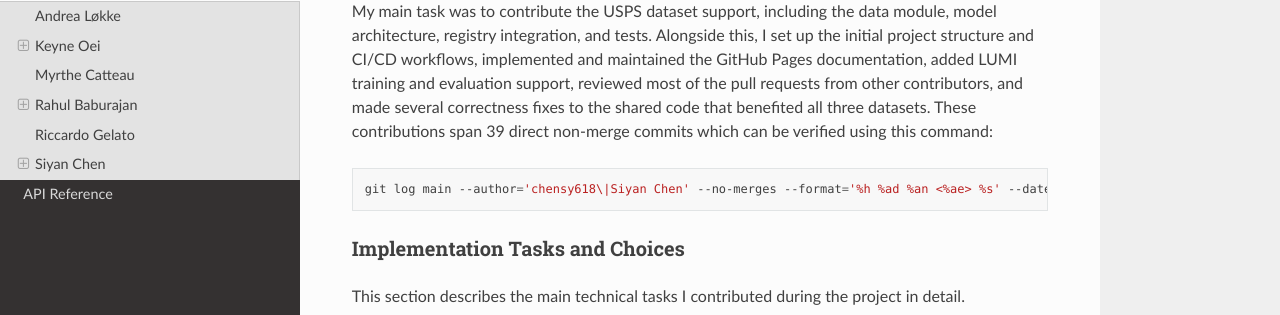
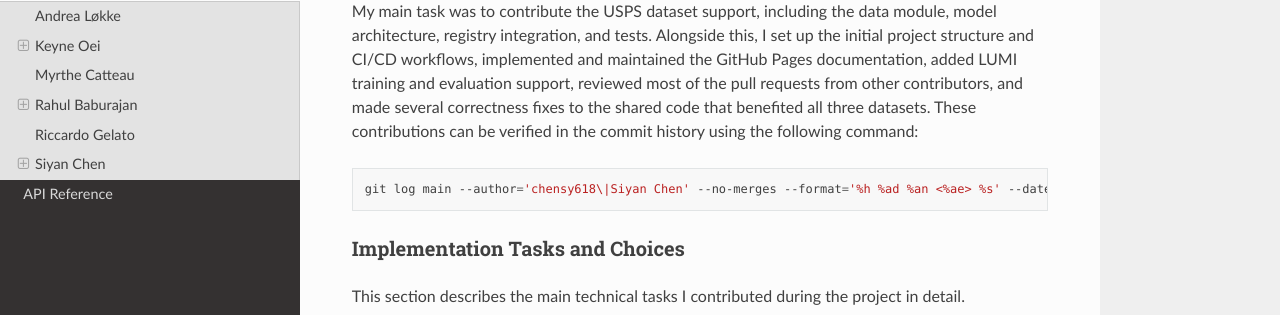
Before and after one commit to FYS-8805-Collaborative-Coding/Collaborative-Coding-Exam, a Sphinx documentation site: the page built from doc/individual.md, in a window 1280 px wide and 900 px high, scrolled down 7326 px. Shown: the part 256-571 px from the top of the window. Built offline with Sphinx 7.4.7 and the Read the Docs theme 3.1.0, drawn with Linux system fonts in a browser that asks for light colours.

Commit message:
update individual contribution

````diff
--- a/doc/individual.md
+++ b/doc/individual.md
@@ -172,7 +172,7 @@ Beyond implementation work, I helped keep the repository maintainable by alignin
 ...
 
 ## Siyan Chen
-My main task was to contribute the USPS dataset support, including the data module, model architecture, registry integration, and tests. Alongside this, I set up the initial project structure and CI/CD workflows, implemented and maintained the GitHub Pages documentation, added LUMI training and evaluation support, reviewed most of the pull requests from other contributors, and made several correctness fixes to the shared code that benefited all three datasets. These contributions span 39 direct non-merge commits which can be verified using this command:
+My main task was to contribute the USPS dataset support, including the data module, model architecture, registry integration, and tests. Alongside this, I set up the initial project structure and CI/CD workflows, implemented and maintained the GitHub Pages documentation, added LUMI training and evaluation support, reviewed most of the pull requests from other contributors, and made several correctness fixes to the shared code that benefited all three datasets. These contributions can be verified in the commit history using the following command:
 
 ```bash
 git log main --author='chensy618\|Siyan Chen' --no-merges --format='%h %ad %an <%ae> %s' --date=short
````
